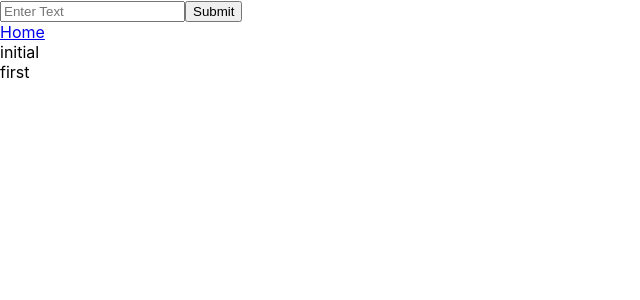
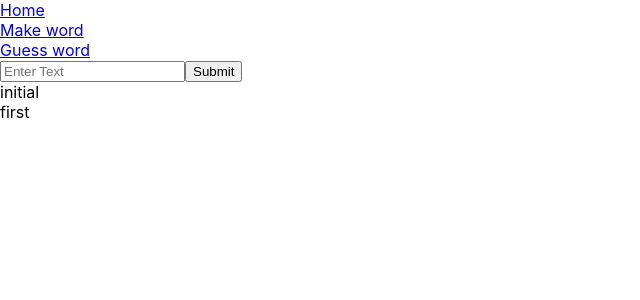
Before and after one commit to Hriday1321/Originalll, a React (Create React App) app: page /make in a window 1280 px wide. Shown: the top 300 px of the page, without its empty margins (0-640 px from the left). Built offline with nearby package versions, Linux system fonts and the light colour scheme.

Commit message:
more component

```diff
--- a/src/components/Guess.js
+++ b/src/components/Guess.js
@@ -1,8 +1,10 @@
 import React from 'react'
+import Nav from './Nav'
 
 export default function Guess() {
   return (
     <div className='guess'>
+      <Nav />
       <input type='text' placeholder='Enter Code'></input>
     </div>
   )
--- a/src/components/Home.js
+++ b/src/components/Home.js
@@ -1,14 +1,9 @@
-import { Link } from "react-router-dom";
+import Nav from './Nav'
 
 function Home(props) {
     return (
       <div className="Home">
-        <div className="make">
-          <Link to={'/make'}>Make word</Link>
-        </div>
-        <div className="guess">
-          <Link to={'/guess'}>Guess word</Link>
-        </div>
+        <Nav />
         {props.words}
       </div>
     )
--- a/src/components/Make.js
+++ b/src/components/Make.js
@@ -1,16 +1,14 @@
 import React from 'react'
-import { Link } from 'react-router-dom'
+import Nav from './Nav'
 export default function Make(props) {
   const [word, makeWord] = React.useState('initial');
 
   return (
     <div className='make'>
+      <Nav />
       <div className='inputs'>
         <input type='text' placeholder='Enter Text' onChange={ (e) => {makeWord(e.target.value)}}></input>
         <button onClick={() => {props.set(word)}}>Submit</button>
-      </div>
-      <div className='link'>
-        <Link to={'/'}>Home</Link>
       </div>
       {word} <br /> {props.words}
     </div>
--- /dev/null
+++ b/src/components/Nav.js
@@ -0,0 +1,18 @@
+import React from 'react'
+import { Link } from 'react-router-dom'
+
+export default function Nav() {
+  return (
+    <div>
+        <div className='home'>
+            <Link to={'/'}>Home</Link>
+        </div>
+        <div className="make">
+          <Link to={'/make'}>Make word</Link>
+        </div>
+        <div className="guess">
+          <Link to={'/guess'}>Guess word</Link>
+        </div>
+    </div>
+  )
+}
```
